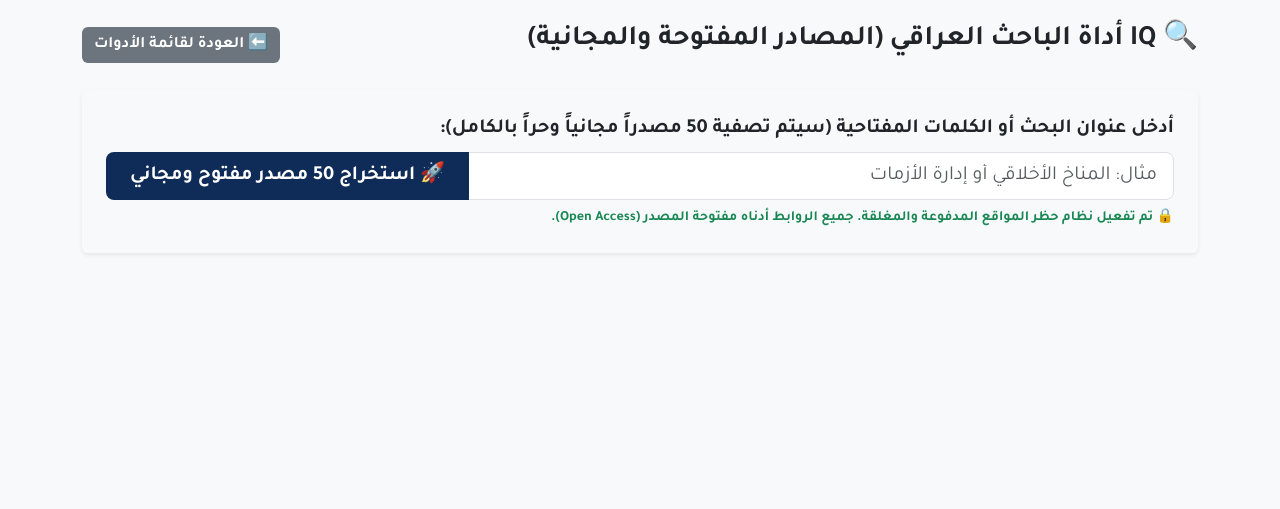
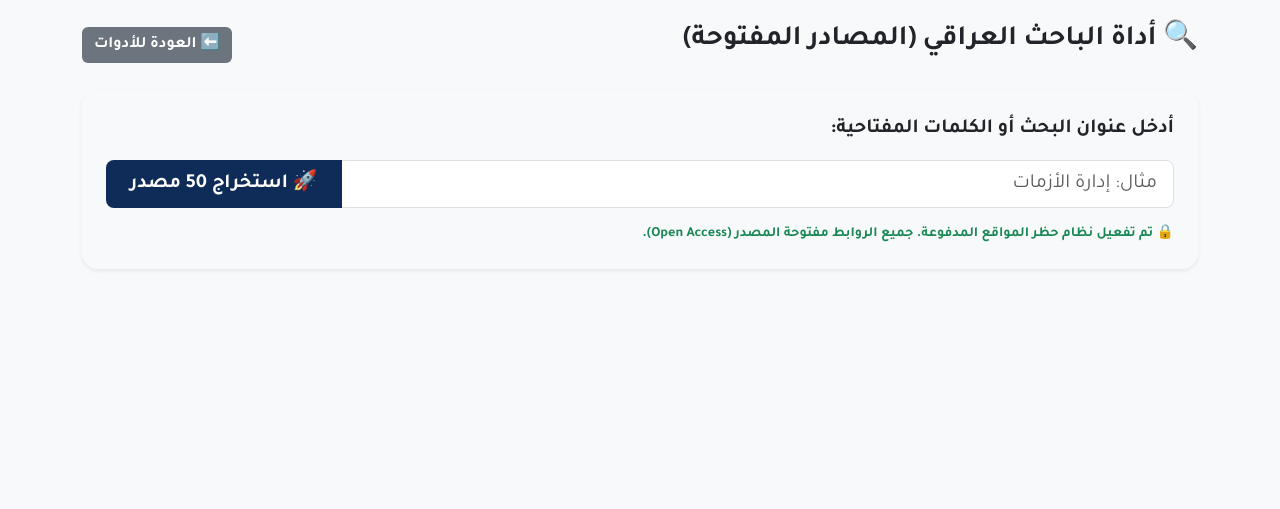
Before and after one commit to abdullah-fadel/AMMNHJB, a Flask app: page /tools/search in a window 1280 px wide. Shown: the part 56-565 px from the top of the page. Run offline with Flask 3, Linux system fonts and the light colour scheme.

Commit message:
Update tool_search.html

```diff
--- a/templates/tool_search.html
+++ b/templates/tool_search.html
@@ -1,43 +1,44 @@
 {% extends 'base.html' %}
 {% block content %}
 <div class="d-flex justify-content-between align-items-center mb-4">
-    <h3 class="fw-bold text-dark">🔍 IQ أداة الباحث العراقي (المصادر المفتوحة والمجانية)</h3>
-    <a href="{{ url_for('tools_menu') }}" class="btn btn-back fw-bold">⬅️ العودة لقائمة الأدوات</a>
+    <h3 class="fw-bold text-dark">🔍 أداة الباحث العراقي (المصادر المفتوحة)</h3>
+    <a href="{{ url_for('tools_menu') }}" class="btn btn-back fw-bold">⬅️ العودة للأدوات</a>
 </div>
 
-<div class="card p-4 shadow-sm border-0 bg-light mb-4">
+<div class="card p-4 shadow-sm border-0 bg-light mb-4 rounded-4">
     <form method="POST" action="{{ url_for('tool_search') }}">
-        <label class="form-label fw-bold fs-5 mb-2">أدخل عنوان البحث أو الكلمات المفتاحية (سيتم تصفية 50 مصدراً مجانياً وحراً بالكامل):</label>
+        <label class="form-label fw-bold fs-5 mb-3">أدخل عنوان البحث أو الكلمات المفتاحية:</label>
         <div class="input-group">
-            <input type="text" name="query" class="form-control form-control-lg shadow-none" placeholder="مثال: المناخ الأخلاقي أو إدارة الأزمات" value="{{ query }}" required>
-            <button type="submit" class="btn btn-primary btn-lg fw-bold px-4">🚀 استخراج 50 مصدر مفتوح ومجاني</button>
+            <input type="text" name="query" class="form-control form-control-lg shadow-none" placeholder="مثال: إدارة الأزمات" value="{{ query }}" required>
+            <button type="submit" class="btn btn-primary btn-lg fw-bold px-4">🚀 استخراج 50 مصدر</button>
         </div>
-        <small class="text-success d-block mt-2 fw-bold">🔒 تم تفعيل نظام حظر المواقع المدفوعة والمغلقة. جميع الروابط أدناه مفتوحة المصدر (Open Access).</small>
+        <small class="text-success d-block mt-3 fw-bold">🔒 تم تفعيل نظام حظر المواقع المدفوعة. جميع الروابط مفتوحة المصدر (Open Access).</small>
     </form>
 </div>
 
 {% if query %}
-<div class="alert alert-success border-0 shadow-sm mb-4 fw-bold text-dark">
-    ✅ تم بنجاح استخراج وفلترة ({{ results|length }}) مصادر علمية حقيقية، مفتوحة المصدر وغير مكررة لـ "{{ query }}":
+<div class="alert alert-success border-0 shadow-sm mb-4 fw-bold text-dark rounded-4">
+    ✅ تم بنجاح فلترة ({{ results|length }}) مصادر علمية مجانية لـ "{{ query }}":
 </div>
 
-<div class="row">
+<div class="row g-4 mb-5">
     {% for res in results %}
-    <div class="col-12 mb-3">
-        <div class="card shadow-sm border-0 border-start border-success border-4 p-4 bg-white rounded transition-card">
-            <div class="d-flex justify-content-between align-items-start">
-                <div style="flex-grow: 1;">
-                    <h5 class="fw-bold mb-3">
-                        <a href="{{ res.url }}" target="_blank" class="text-success text-decoration-none hover-link" title="اضغط لفتح المصدر الحر والمفتوح مباشرة">
-                            🔓 {{ res.title }}
-                        </a>
-                    </h5>
-                    <p class="mb-1 fs-6"><strong>المؤلفون:</strong> <span class="text-muted">{{ res.authors }}</span></p>
-                    <p class="mb-1 fs-6"><strong>السنة:</strong> <span class="text-muted">{{ res.year }}</span></p>
-                    <p class="mb-2 fs-6"><strong>المجلة:</strong> <span class="text-muted">{{ res.journal }}</span></p>
-                    <p class="mb-0 fs-6 text-justify" style="line-height: 1.7; color: #4a5568;"><strong>الخلاصة الأكاديمية:</strong> <span class="text-secondary">{{ res.abstract }}</span></p>
+    <div class="col-12 col-md-6 col-lg-4">
+        <div class="card h-100 shadow-sm border-0 border-top border-success border-4 rounded-4 transition-card">
+            <div class="card-body d-flex flex-column p-4">
+                <h5 class="fw-bold mb-3" style="line-height: 1.5;">
+                    <a href="{{ res.url }}" target="_blank" class="text-success text-decoration-none hover-link">
+                        🔓 {{ res.title }}
+                    </a>
+                </h5>
+                <div class="mb-3 flex-grow-1 text-secondary" style="font-size: 0.95rem;">
+                    <p class="mb-1"><strong>المؤلفون:</strong> {{ res.authors }}</p>
+                    <p class="mb-1"><strong>السنة:</strong> {{ res.year }}</p>
+                    <p class="mb-1"><strong>المجلة:</strong> {{ res.journal }}</p>
+                    <hr class="my-2">
+                    <p class="mb-0 text-muted small" style="line-height: 1.6;">{{ res.abstract }}</p>
                 </div>
-                <a href="{{ res.url }}" target="_blank" class="btn btn-success fw-bold px-3 py-2 btn-sm ms-3 flex-shrink-0 align-self-center">
+                <a href="{{ res.url }}" target="_blank" class="btn btn-success fw-bold px-3 py-2 mt-auto w-100 rounded-pill shadow-sm">
                     🟢 فتح المصدر المجاني
                 </a>
             </div>
@@ -47,17 +48,9 @@
 </div>
 
 <style>
-    .hover-link:hover {
-        text-decoration: underline !important;
-        color: #0f5132 !important;
-    }
-    .transition-card {
-        transition: transform 0.2s ease, box-shadow 0.2s ease;
-    }
-    .transition-card:hover {
-        transform: translateY(-2px);
-        box-shadow: 0 10px 15px -3px rgba(0, 0, 0, 0.1), 0 4px 6px -2px rgba(0, 0, 0, 0.05) !important;
-    }
+    .hover-link:hover { text-decoration: underline !important; color: #0f5132 !important; }
+    .transition-card { transition: transform 0.2s ease, box-shadow 0.2s ease; }
+    .transition-card:hover { transform: translateY(-5px); box-shadow: 0 10px 20px rgba(0,0,0,0.1) !important; }
 </style>
 {% endif %}
 {% endblock %}
```
